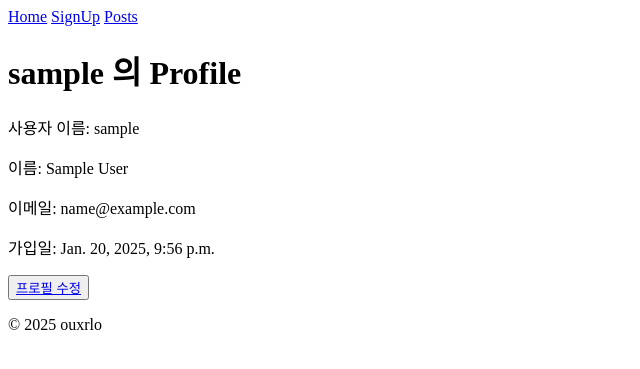
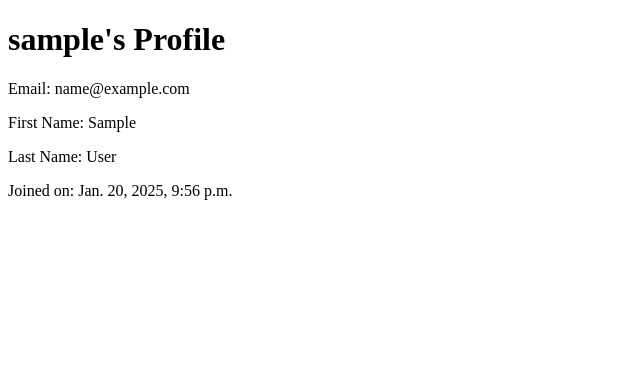
Before and after one commit to ouxrlo/zzangoo, a Django app: template goo/templates/users/profile.html in a window 1280 px wide. Shown: the top 369 px of the page, without its empty margins (0-640 px from the left). Run offline with Django 4.2, Linux system fonts and the light colour scheme; the template is opened without the code that fills it, so the values that code supplies are empty; the visitor is signed in with stand-in values (Sample User, id 1).

Commit message:
Error Clean

```diff
--- a/goo/goo/urls.py
+++ b/goo/goo/urls.py
@@ -17,10 +17,10 @@ Including another URLconf
 
 from django.contrib import admin
 from django.urls import path, include
-from posts import views
+
 
 urlpatterns = [
     path("admin/", admin.site.urls),
+    path("", include("users.urls")),
     path("posts/", include("posts.urls")),
-    path("users/", include("users.urls")),
 ]
--- a/goo/templates/base.html
+++ b/goo/templates/base.html
@@ -13,7 +13,7 @@
         </nav>
 
     </header>
-    <main>
+    <m
         {% block content %}
         {% endblock %}
     </main>
--- a/goo/templates/users/index.html
+++ b/goo/templates/users/index.html
@@ -2,9 +2,9 @@
 {% load static %}
 
 {% block content %}
-    <h1>Welcome to My World</h1>
-    <p>home page.</p>
-    <img src="{% static 'images/zz.jpeg' %}" alt="Logo">
 
+<h1>Welcome to My World</h1>
 
+<p>home page.</p>
+<img src="{% static 'images/zz.jpeg' %}" alt="Logo">
 {% endblock %}
--- a/goo/templates/users/profile.html
+++ b/goo/templates/users/profile.html
@@ -1,11 +1,14 @@
-{% extends 'base.html' %}
-
-{% block content %}
-    <h1>{{ user.username }} 의 Profile</h1>
-    <p>사용자 이름: {{ user.username }}</p>
-    <p>이름: {{ user.first_name }} {{ user.last_name }}</p>
-    <p>이메일: {{ user.email }}</p>
-    <p>가입일: {{ user.date_joined }}</p>
-
-    <button><a href="{% url 'users:profile_edit' %}">프로필 수정</a></button>
-{% endblock %}
+<!DOCTYPE html>
+<html lang="en">
+<head>
+    <meta charset="UTF-8">
+    <meta name="viewport" content="width=device-width, initial-scale=1.0">
+</head>
+<body>
+    <h1>{{ user.username }}'s Profile</h1>
+    <p>Email: {{ user.email }}</p>
+    <p>First Name: {{ user.first_name }}</p>
+    <p>Last Name: {{ user.last_name }}</p>
+    <p>Joined on: {{ user.date_joined }}</p>
+</body>
+</html>
--- a/goo/templates/users/signup.html
+++ b/goo/templates/users/signup.html
@@ -6,6 +6,6 @@
     {% csrf_token %}
     {{ form.as_p }}
 
-    <button><a href="{% url 'users:profile' %}">OK</a></button>
+    <button><a href="{% url 'users:user_profile' %}">OK</a></button>
   </form>
 {% endblock %}
--- a/goo/users/urls.py
+++ b/goo/users/urls.py
@@ -4,8 +4,8 @@ from . import views
 app_name = "users"
 
 urlpatterns = [
-    path("", views.index, name="index"),
+    path("", views.index, name="home"),
     path("signup/", views.signup, name="signup"),
-    path("profile/", views.profile, name="profile"),
+    path("profile/", views.user_profile, name="user_profile"),
     path("profile/edit/", views.profile_edit, name="profile_edit"),
 ]
--- a/goo/users/views.py
+++ b/goo/users/views.py
@@ -21,6 +21,11 @@ def signup(request):
     return render(request, "users/signup.html", {"form": form})
 
 
+def user_profile(request):
+    user = request.user
+    return render(request, "users/profile.html", {"user": user})
+
+
 @login_required
 def profile(request):
     user = request.user
```
